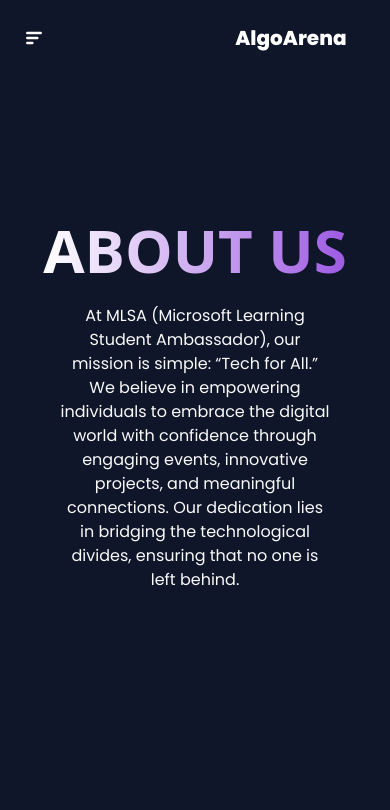
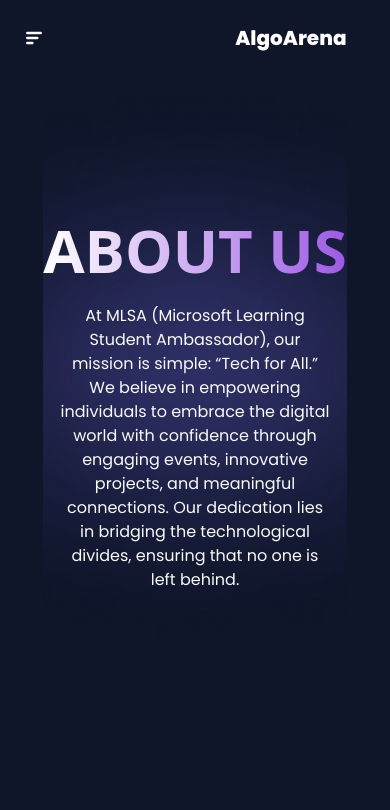
Before and after one commit to MLSAKIIT/AlgoArena, a Next.js app: page /aboutUs in a window 390 px wide. Shown: the top 810 px of the page. Built offline with nearby package versions, Linux system fonts and the light colour scheme; no server answers.

Commit message:
Modified the

```diff
--- a/src/app/aboutUs/page.jsx
+++ b/src/app/aboutUs/page.jsx
@@ -13,7 +13,7 @@ import Image from "next/image";
 import Navbar from "@/components/ui/Navbar";
 const page = () => {
   return (
-    <div className="max-w-[120rem]">
+    <div className="max-w-[120rem] relative">
       <Navbar />
       <div className="flex flex-col md:gap-34 gap-24 items-center justify-center relative">
         <div className="absolute h-[50rem] w-[71.5rem] -z-10 top-[180px] left-[-30px] overflow-hidden rotate-[-5deg] z-1 lg:block hidden">
@@ -44,14 +44,14 @@ const page = () => {
           />
         </div>
 
-        <div className="relative flex flex-col gap-6 text-wrap m-auto h-[40rem] max-w-[120rem] justify-center items-center">
-          <div className="absolute inset-0 z-0 hidden md:block">
+        <div className="relative flex  z-10 flex-col gap-6 text-wrap m-auto h-[40rem] max-w-[120rem] justify-center items-center">
+          <div className="absolute inset-0  ">
             <Image
               src="/assets/about/gradient.png"
               alt="gradient"
               layout="fill"
               objectFit="cover"
-              className="w-full h-full"
+              className="w-full h-full relative z-5"
             />
           </div>
           <h1 className="z-10 text-6xl font-bold font-sans bg-gradient-to-r from-white to-[#9d5ae3] inline-block text-transparent bg-clip-text mt-5 relative">
--- a/src/components/ui/Navbar.jsx
+++ b/src/components/ui/Navbar.jsx
@@ -136,7 +136,7 @@ const Navbar = () => {
         </Link>
       </div>
       <div
-        className={`fixed top-0 left-0 w-3/5 h-full z-10  lg:hidden bg-[#161A33]  border-white border-opacity-25 border transform duration-300 ${
+        className={`fixed top-0 left-0 w-3/5 h-full z-30  lg:hidden bg-[#161A33]  border-white border-opacity-25 border transform duration-300 ${
           open ? "translate-x-0" : "-translate-x-full"
         }`}
       >
@@ -149,12 +149,12 @@ const Navbar = () => {
           className="absolute top-0 right-0 m-4"
         />
 
-        <div className="mt-40 flex flex-col justify-center">
-          <div className="my-4 border-t border-[#939393] mr-6 ml-6"></div>
+        <div className="mt-40 flex flex-col justify-center bg-[#161A33]">
+          <div className="my-4 border-t border-[#939393] mr-6 ml-6 bg-[#161A33]"></div>
 
           <Link
             href={siteConfig.navBarLinks.home}
-            className="flex  text-[white] rounded-xl gap-2 px-4 py-2 mr-6 ml-6 hover:bg-color-3"
+            className="flex  text-[white] rounded-xl gap-2 px-4 py-2 mr-6 ml-6 bg-[#161A33] hover:bg-color-3"
           >
             <Image
               src="/assets/icons/home_fill.png"
```
